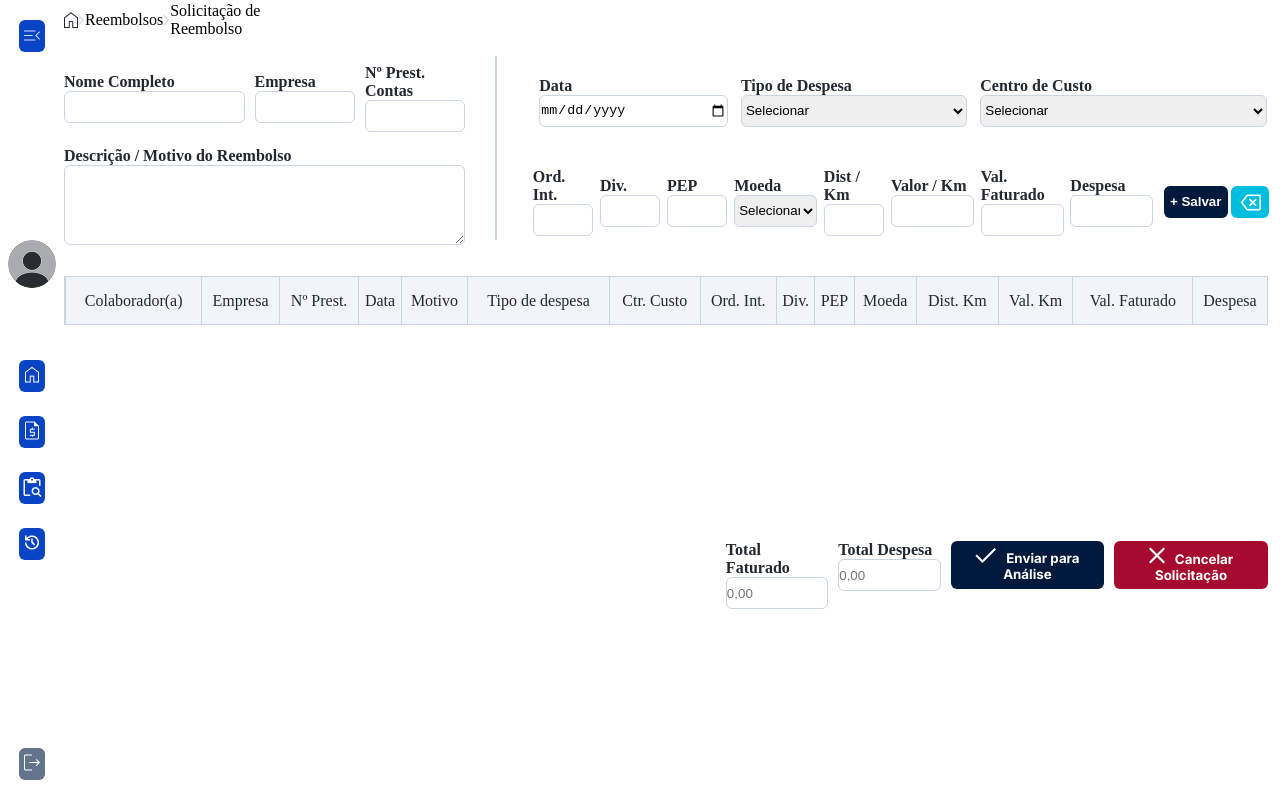
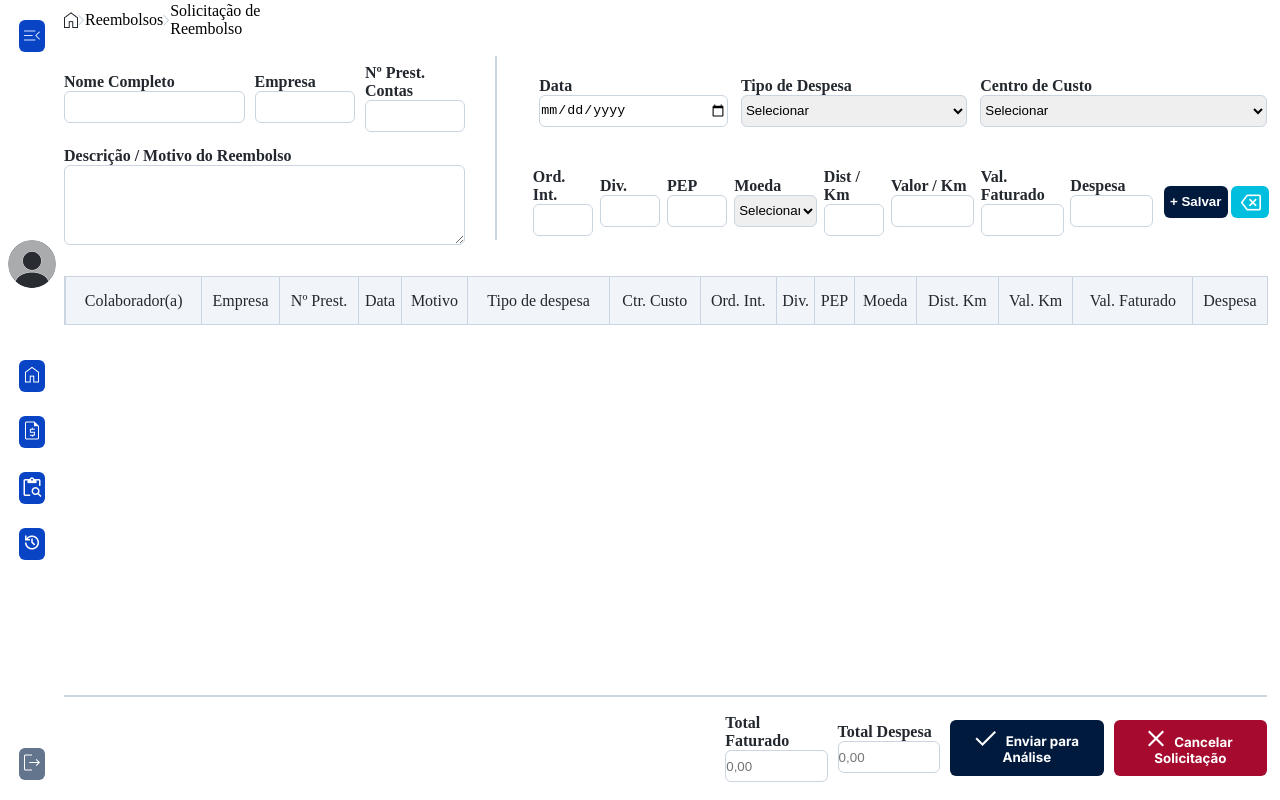
Before and after one commit to HannahVie/DesafioFinal-VNW, a React (Vite) app: page /solicitacao in a window 1280 px wide. Built offline with nearby package versions, Linux system fonts and the light colour scheme.

Commit message:
ajustes estilização de botões rodapé

```diff
--- a/src/components/solicitacao/Solicitacao.jsx
+++ b/src/components/solicitacao/Solicitacao.jsx
@@ -365,6 +365,7 @@ function Solicitacao() {
             </tbody>
           </table>
 
+
           <div className={styles.buttons}>
             <div className={styles.inputTotal}>
               <label htmlFor="">Total Faturado</label>
--- a/src/components/solicitacao/Solicitacao.module.scss
+++ b/src/components/solicitacao/Solicitacao.module.scss
@@ -14,10 +14,14 @@
 }
 
 .mainSolicitacao{
-    padding-top: 2vh;
+//border: solid red;
+padding-top: 2vh;
 width: 100%;
 display: flex;
 flex-direction: column;
+position: relative;
+padding-bottom: 70px; /* altura do rodapé */
+
 }
 
 .formSolicitacao{
@@ -172,8 +176,14 @@ td, th{
 
 .buttons{
     //border: solid red;
-    padding-top: 27vh;
-    width: 99%;
+    //padding-top: 50vh;
+    border-top: solid #CBD4E1 2px;
+    align-items: center;
+    height: 13vh;
+    background-color: white;
+    position: fixed;
+    bottom: 1px;
+    width: 94%;
     display: flex;
     justify-content: end;
     gap: 10px;
@@ -186,7 +196,7 @@ td, th{
     .buttonEnviar{
         background-color: #001A3D;
         width: 12vw;
-        height: 6vh;
+        height: 7vh;
         border-radius: 6px;
         color: white;
         font-weight: bold;
@@ -200,11 +210,12 @@ td, th{
     .buttonCancelar{
         background-color: #A60B2F;
         width: 12vw;
-        height: 6vh ;
+        height: 7vh ;
         border-radius: 6px;
         color: white;
         font-weight: bold;
         font-family: "Inter", serif;
+
 
         img{
             padding-right: 10px;
```
